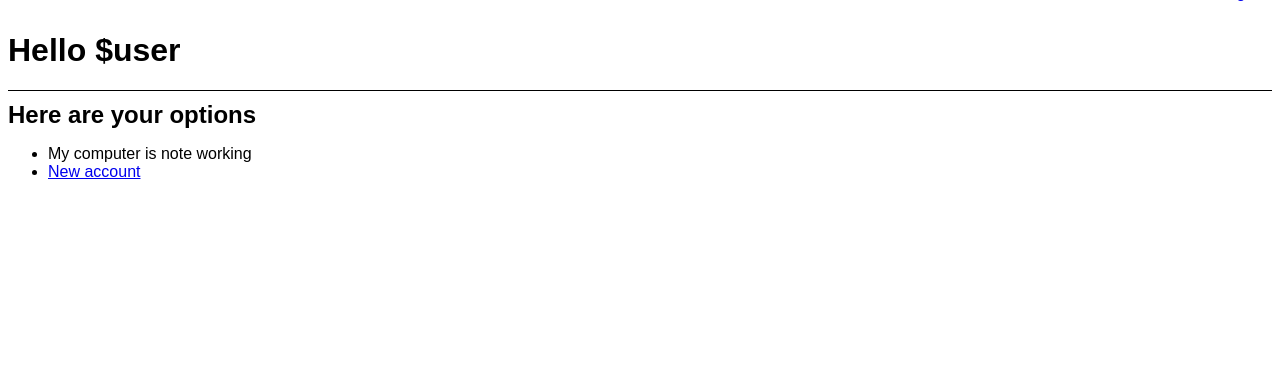
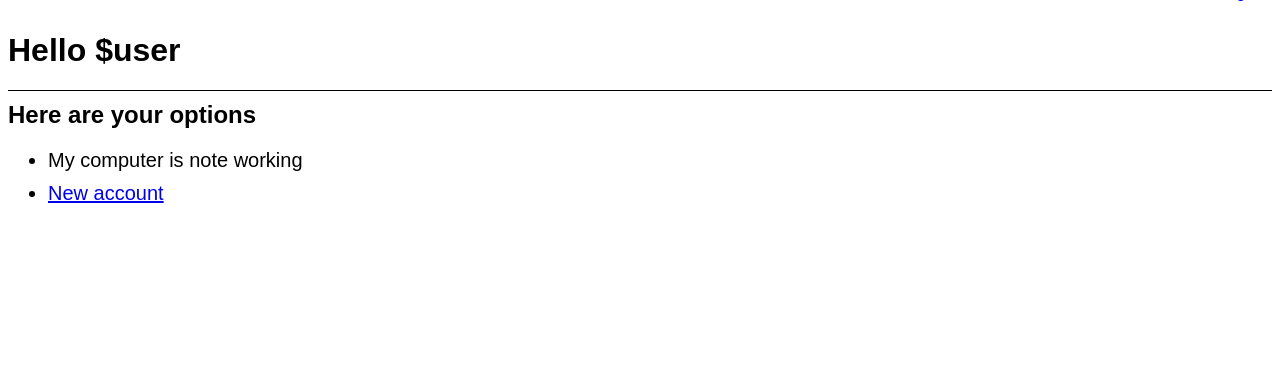
Before and after one commit to JG-Ancona/DigitalNovaScotia, a PHP site: page /admin_page.html in a window 1280 px wide. Shown: the part 414-800 px from the top of the page. Run offline with PHP 8.4, Linux system fonts and the light colour scheme.

Commit message:
added style for option list

```diff
--- a/Web Development/Assignments/Assignment 2/login.css
+++ b/Web Development/Assignments/Assignment 2/login.css
@@ -52,9 +52,17 @@ button {
     text-align: left;
 }
 
-.user_menu > h2{
-    margin: 10px 0 10px 0;
+.user_menu > h2 {
+    margin: 10px 0 20px 0;
     color: black;
     font-style: normal;
     text-decoration: none;
 }
+
+.user_menu > ul {
+    font-size: 20px;
+}
+
+.user_menu > ul > li {
+    margin: 10px 0 10px 0;
+}
```
